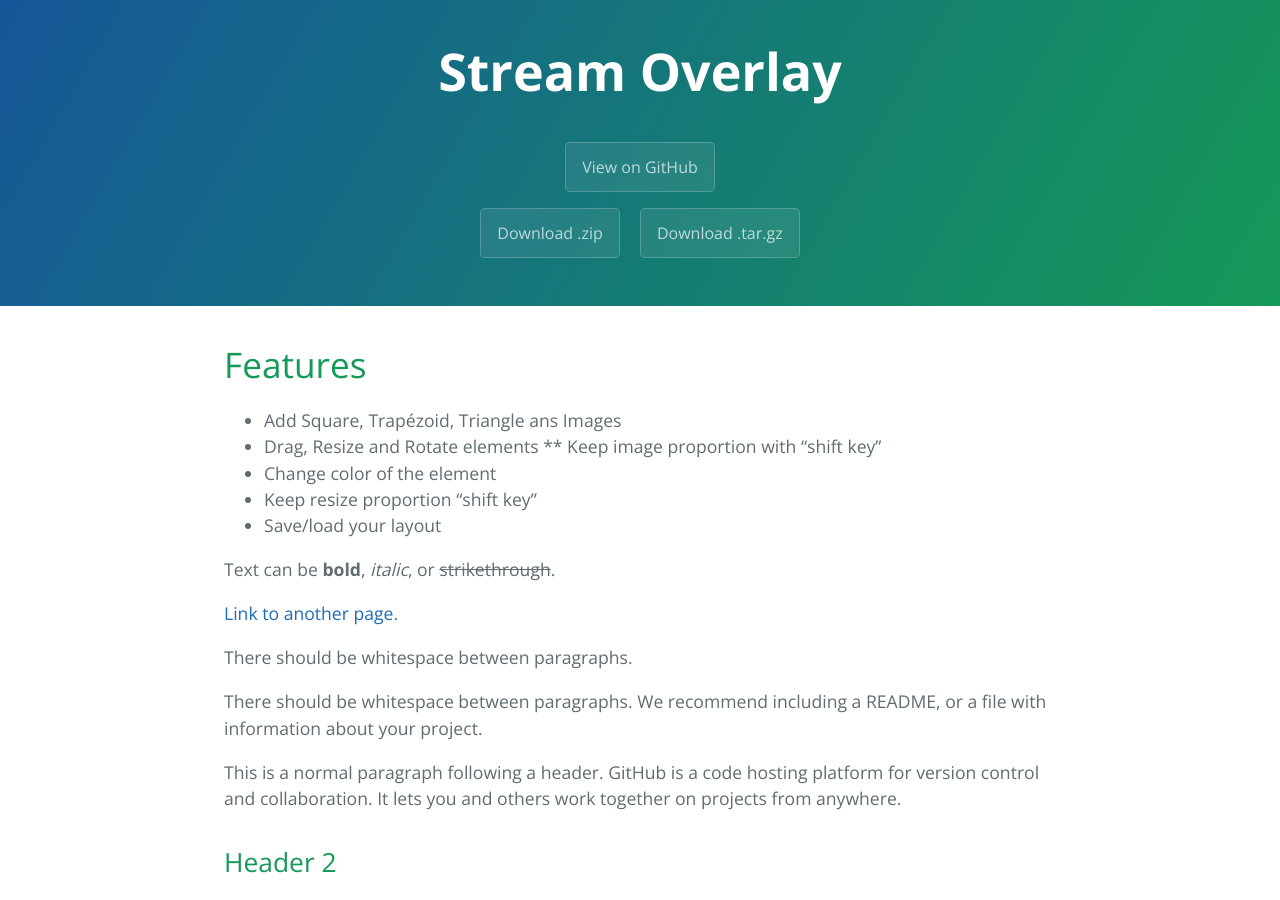
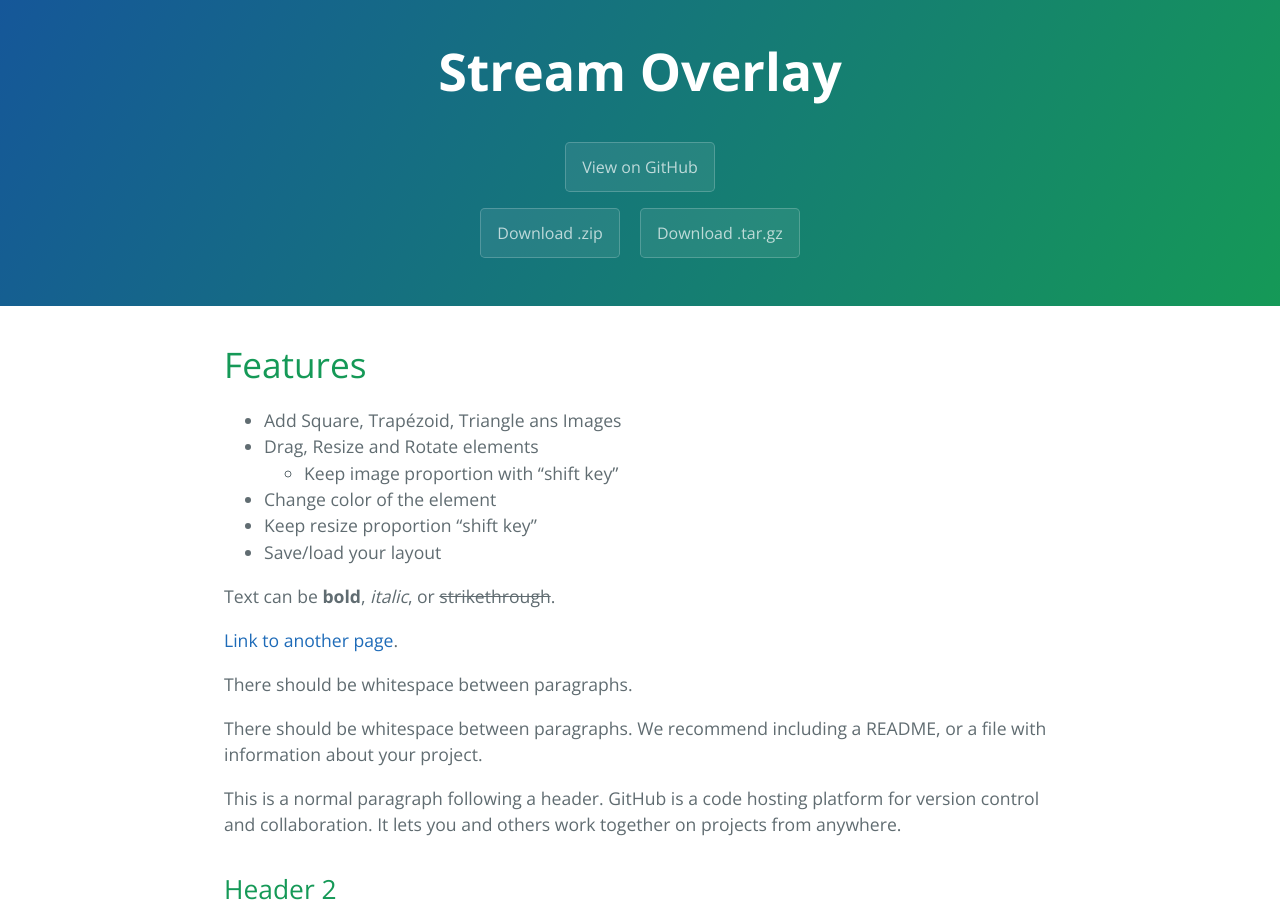
Before and after one commit to zenny/stream-overlay, a Jekyll site: the page built from index.md, in a window 1280 px wide and 900 px high. Built offline with Jekyll 4.4.1, drawn with Linux system fonts in a browser that asks for light colours; the repository's description, which GitHub fills in, is left out; our own code applies the rules of GitHub Pages for plain Markdown files.

```diff
--- a/index.md
+++ b/index.md
@@ -6,7 +6,7 @@ layout: default
 
 * Add Square, Trapézoid, Triangle ans Images
 * Drag, Resize and Rotate elements
-** Keep image proportion with "shift key"
+  * Keep image proportion with "shift key"
 * Change color of the element
 * Keep resize proportion "shift key"
 * Save/load your layout
```
